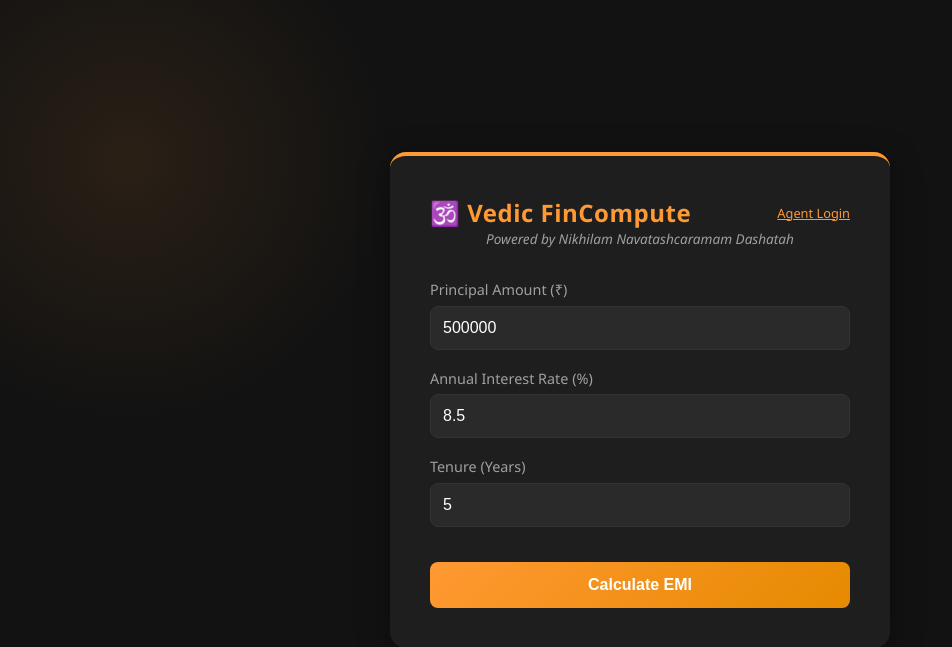
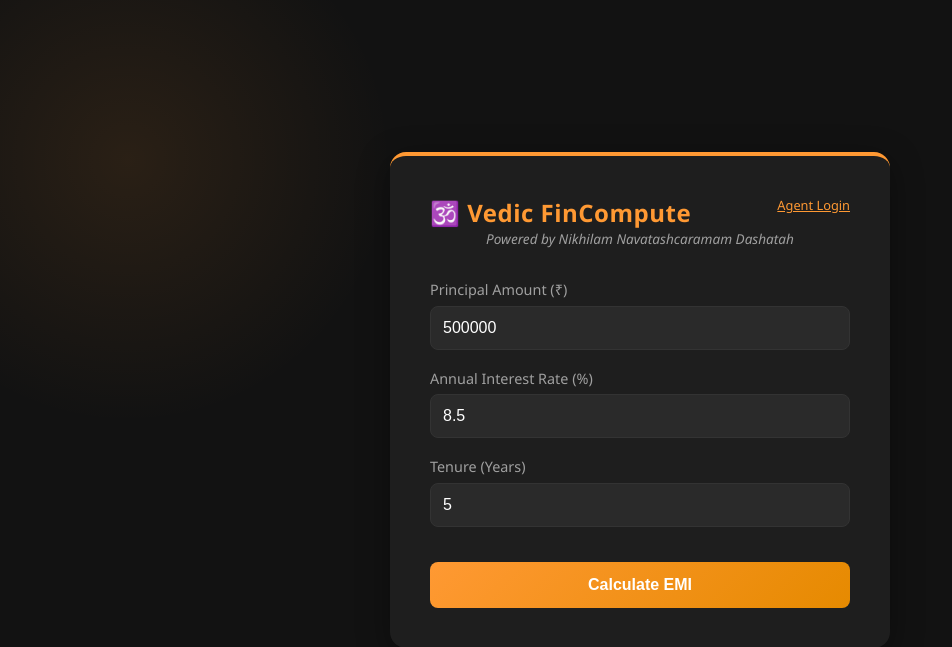
Before and after one commit to sde-akarshika-mehrotra/Vedic-Compute-Engine, a Flask app: page / in a window 1280 px wide. Shown: the top 647 px of the page, without its empty margins (0-952 px from the left). Run offline with Flask 3, Linux system fonts and the light colour scheme.

Commit message:
Updated index.html

```diff
--- a/templates/index.html
+++ b/templates/index.html
@@ -9,7 +9,7 @@
 <body>
 
 <div class="container">
-    <div style="display: flex; justify-content: space-between; align-items: center;">
+    <div style="display: flex; justify-content: space-between;">
         <h2 style="margin: 0;">🕉️ Vedic FinCompute</h2>
         <div style="font-size: 0.8rem;">
             {% if current_user.is_authenticated %}
```
